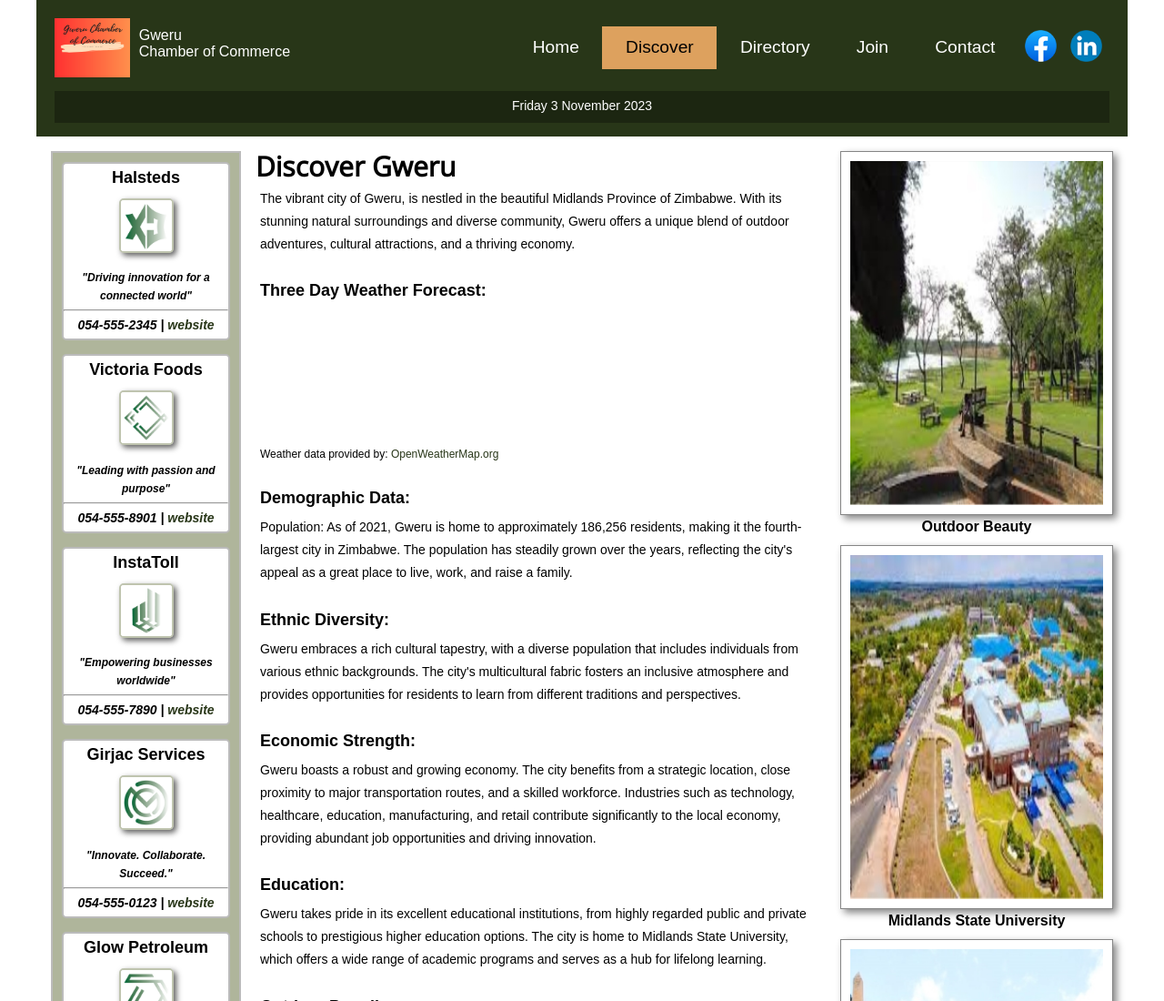
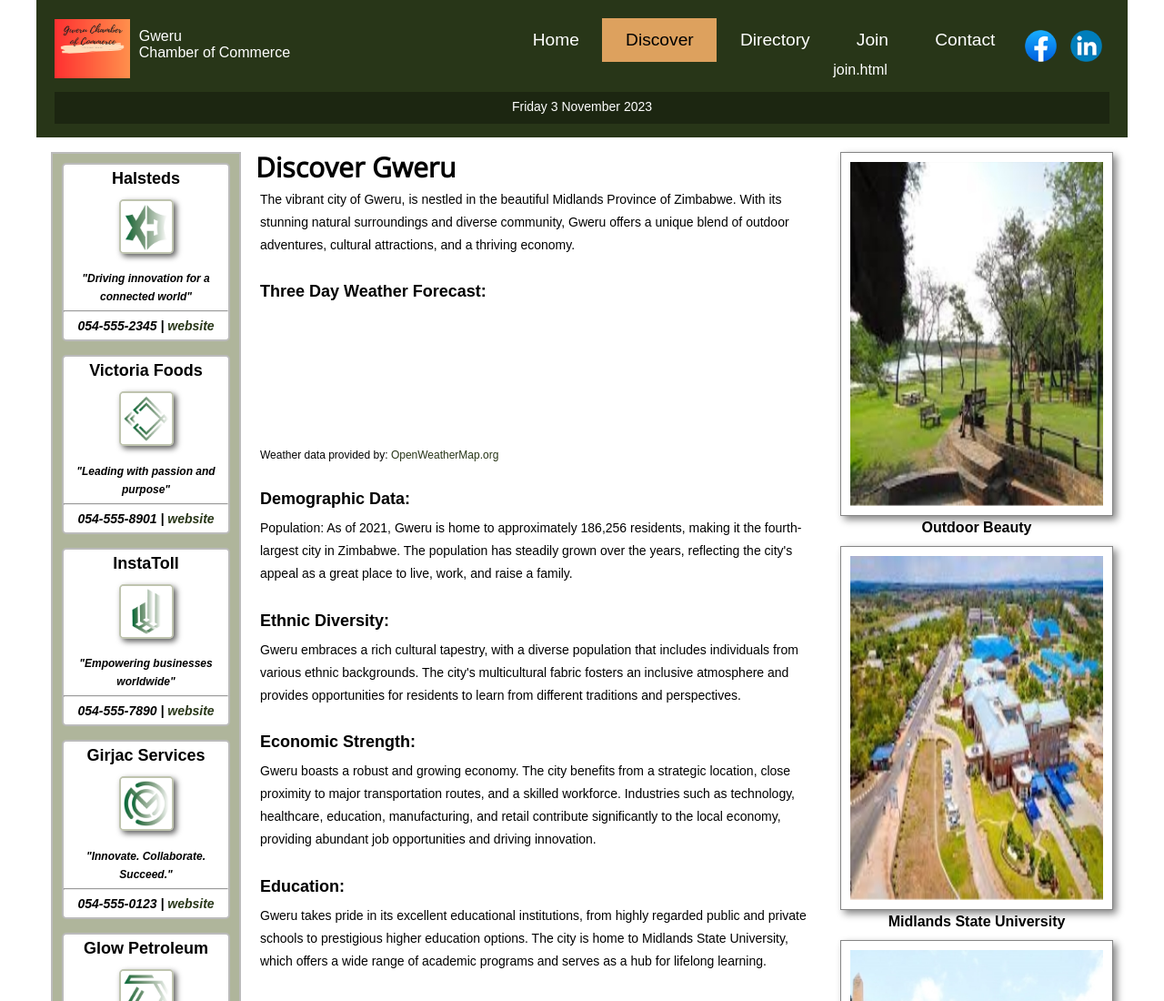
Before and after one commit to richakwe/wdd230, a plain HTML site: page chamber/discover.html in a window 1280 px wide. Shown: the top 1100 px of the page at 91% size. Drawn offline with nearby package versions, Linux system fonts and the light colour scheme; no server answers; files whose address does not match are found by name.

Commit message:
added join html

```diff
--- a/chamber/discover.html
+++ b/chamber/discover.html
@@ -39,7 +39,7 @@
                     <li><a href="index.html">Home</a></li>
                     <li class="active"><a href="discover.html">Discover</a></li>
                     <li><a href="#">Directory</a></li>
-                    <li><a href="#">Join</a></li>
+                    <li><a href="#">Join</a>join.html</li>
                     <li><a href="#">Contact</a></li>
                 </ul>
             </nav>
```
